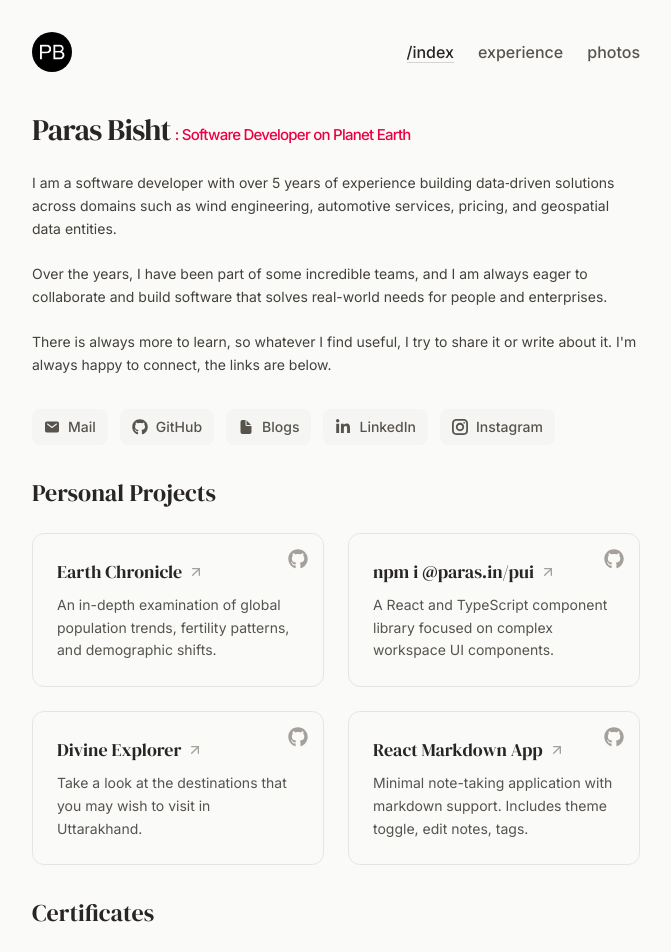
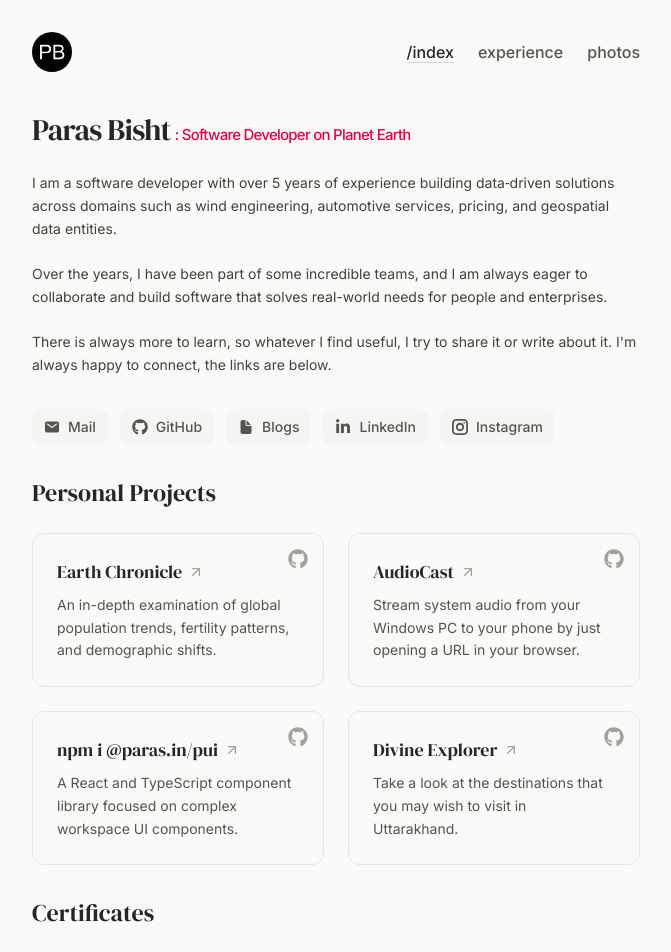
Before and after one commit to itsparasbisht/new-portfolio, a Next.js app: page / in a window 1280 px wide. Shown: the top 952 px of the page, without its empty margins (304-975 px from the left). Built offline with nearby package versions, Linux system fonts and the light colour scheme.

Commit message:
added a new project

```diff
--- a/src/app/page.tsx
+++ b/src/app/page.tsx
@@ -42,6 +42,13 @@ const PROJECTS = [
     github: "https://github.com/itsparasbisht/earth-population",
   },
   {
+    title: "AudioCast",
+    description:
+      "Stream system audio from your Windows PC to your phone by just opening a URL in your browser.",
+    link: "https://github.com/itsparasbisht/audio-cast/blob/main/README.md",
+    github: "https://github.com/itsparasbisht/audio-cast",
+  },
+  {
     title: "npm i @paras.in/pui",
     description:
       "A React and TypeScript component library focused on complex workspace UI components.",
@@ -54,13 +61,6 @@ const PROJECTS = [
       "Take a look at the destinations that you may wish to visit in Uttarakhand.",
     link: "https://divine-explorer.netlify.app/",
     github: "https://github.com/itsparasbisht/leaflet-init",
-  },
-  {
-    title: "React Markdown App",
-    description:
-      "Minimal note-taking application with markdown support. Includes theme toggle, edit notes, tags.",
-    link: "https://md-note.netlify.app/",
-    github: "https://github.com/itsparasbisht/react-notes-app",
   },
 ];
 
```
